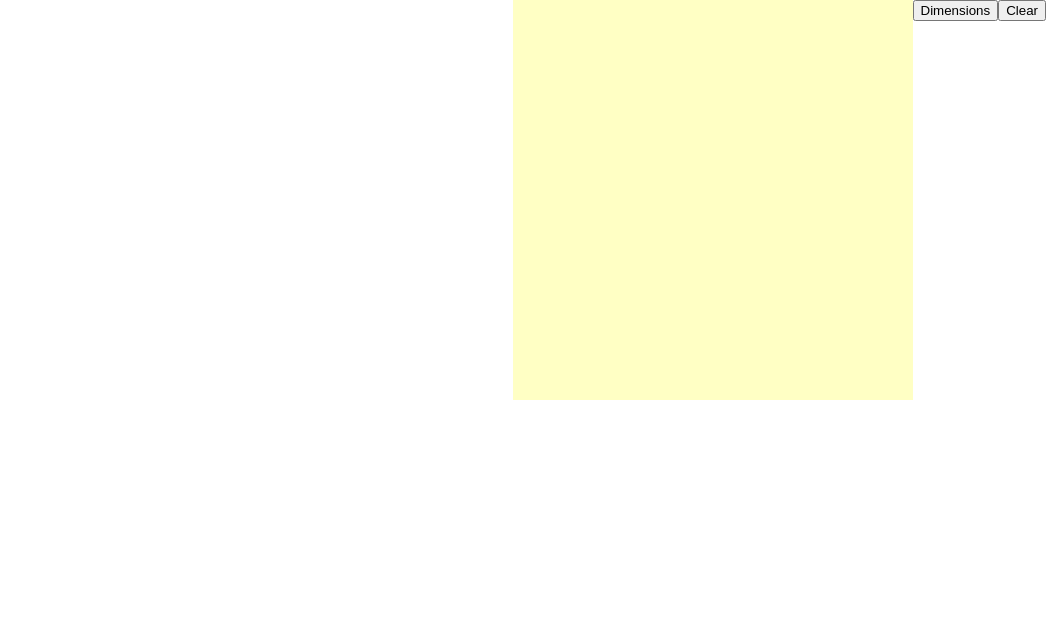
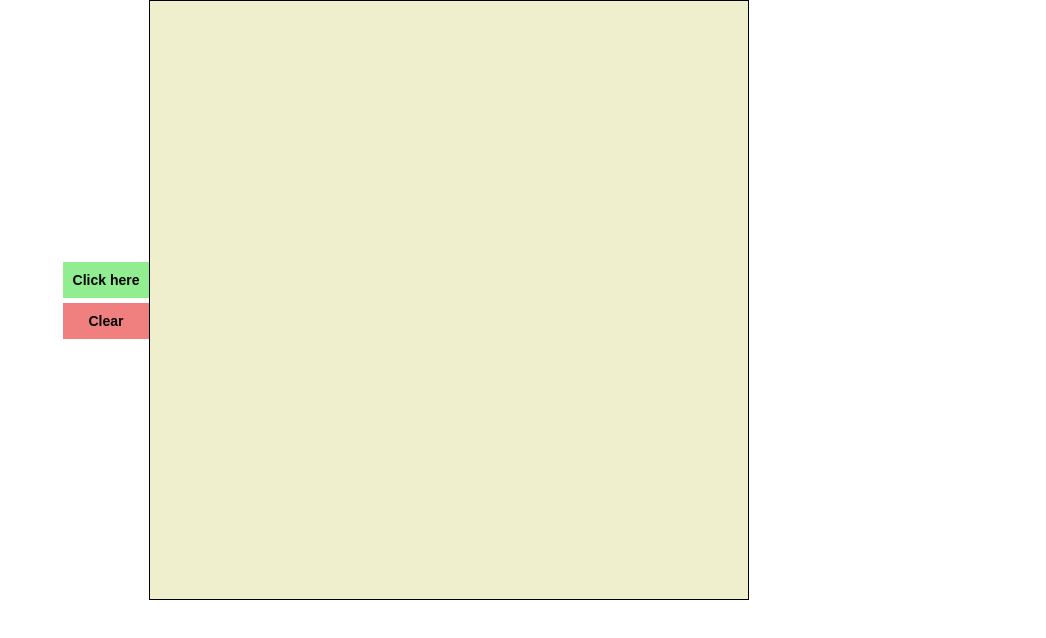
Before and after one commit to Ninja-Jutsu/etch-a-sketch, a plain HTML site: page index.html in a window 1280 px wide. Shown: the whole page, without its empty margins (234-1280 px from the left). Drawn offline with Linux system fonts and the light colour scheme.

Commit message:
Make the limit to 100X100

```diff
--- a/css/styles.css
+++ b/css/styles.css
@@ -3,7 +3,7 @@
 }
 body {
     display: flex;
-    justify-content: right;
+    justify-content: center;
     margin:0;
     padding:0;
 }
@@ -11,11 +11,12 @@ body {
 .box {
     display: flex;
     flex-direction: column;
-    justify-content: right;
-    height:400px;
-    width: 400px;
-    background-color: rgb(255, 255, 196);
+    height:600px;
+    width: 600px;
+    background-color: rgb(239, 239, 206);
+    border: 1px solid black;
 }
+
 .container {
     display: flex;
     flex-grow: 1;
@@ -26,6 +27,31 @@ body {
 .square {
     flex-grow: 1;
     flex-shrink: 1;
-    padding: 2px;
-    color: black;
-};
+    padding: 1px;
+}
+
+.btns {
+    display: flex;
+    flex-direction: column;
+    justify-content: center;
+    gap: 5px;
+}
+
+.start, .clear {
+    border: none;
+    padding: 10px;
+    font-size: 14px;
+    font-weight: bold;
+}
+
+.start {
+    background-color: lightgreen;
+}
+
+.clear {
+    background-color: lightcoral;
+}
+
+.start:hover, .clear:hover {
+    transform: scale(1.1);
+}
--- a/index.html
+++ b/index.html
@@ -7,8 +7,10 @@
         <script src="./js/script.js" defer></script>
     </head>
     <body>
-        <!-- <button class="start">Click here</button>
-        <button class="clear">Clear</button> -->
+        <div class="btns">
+            <button class="start">Click here</button>
+            <button class="clear">Clear</button>
+        </div>
         <div class="box"></div>
     </body>
 </html>
--- a/js/script.js
+++ b/js/script.js
@@ -1,24 +1,11 @@
 // const container = document.getElementById('container');
 const containers = [];
 const divList = [];
-const body = document.querySelector('body')
-const btnContainer = document.createElement('div');
-const btnStart = document.createElement('button');
-const btnClear = document.createElement('button');
-btnStart.innerText = 'Dimensions';
-btnClear.innerText = 'Clear';
-btnContainer.setAttribute('class', 'btns-css')
-btnStart.setAttribute('class','start');
-btnClear.setAttribute('class','clear')
-body.append(btnContainer);
-btnContainer.append(btnStart);
-btnContainer.append(btnClear);
-
-
-
 
 function numOfSquares(){
-    let squareNum = prompt('How big?', '100 MAX')
+    let squareNum = prompt('Insert a valid number (Max 100)', 100);
+
+    if (squareNum<=100){
         for (i=0; i < squareNum ; i++){
             const box = document.querySelector('.box');
             containers[i] = document.createElement('div');
@@ -31,6 +18,9 @@ for (i=0; i < squareNum ; i++){
             };
             box.append(containers[i]);
         };
+    } else {
+        numOfSquares();
+    }
 };
 
 
```
Lines whose indentation alone changed are shown as unchanged.
